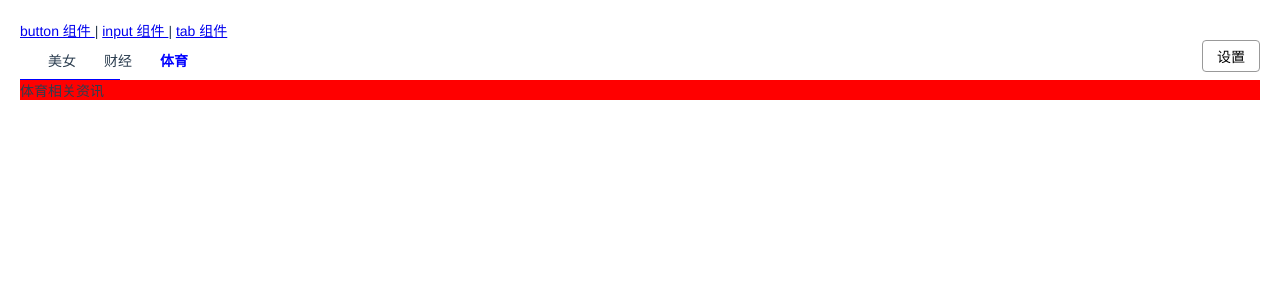
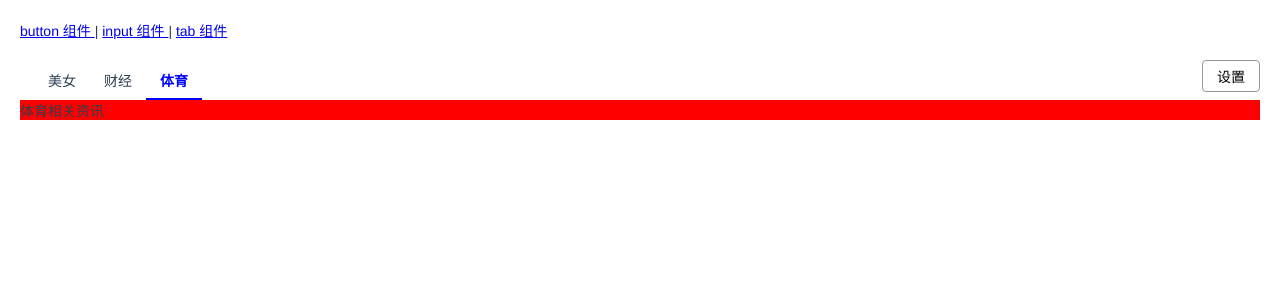
Before and after one commit to jameshuang623/myGuluUI, a Vue app: page /#/home/tab in a window 1280 px wide. Shown: the top 300 px of the page. Built offline with nearby package versions, Linux system fonts and the light colour scheme.

Commit message:
tab 切换动画完成

```diff
--- a/src/App.vue
+++ b/src/App.vue
@@ -12,7 +12,6 @@
   -webkit-font-smoothing: antialiased;
   -moz-osx-font-smoothing: grayscale;
   color: #2c3e50;
-  margin: 20px;
 }
 
 
--- a/src/assets/global.css
+++ b/src/assets/global.css
@@ -7,6 +7,7 @@
     --color: #333;
     --border-color: #999;
     --border-color-hover: #666;
+    --view-margin: 20px;
 }
 
 *{
--- a/src/components/Tabs.vue
+++ b/src/components/Tabs.vue
@@ -1,5 +1,5 @@
 <template>
-  <div class="wrapper">
+  <div class="tabs">
     <slot></slot>
   </div>
 </template>
--- a/src/components/TabsBody.vue
+++ b/src/components/TabsBody.vue
@@ -1,5 +1,5 @@
 <template>
-  <div class="wrapper">
+  <div class="tabs-body">
     <slot></slot>
   </div>
 </template>
--- a/src/components/TabsHead.vue
+++ b/src/components/TabsHead.vue
@@ -2,6 +2,8 @@
   <div class="tabs-head">
     <slot></slot>
     <div class="line" ref="line"></div>
+<!--    <div class="line" ref="line" v-if="x"></div>-->
+<!--    v-if 会控制 div 是否显示在 DOM 里-->
     <div class="actions-wrapper">
       <slot name="actions" class="actions"></slot>
     </div>
@@ -13,8 +15,15 @@ export default {
   name: "TabsHeader",
   inject:['eventBus'],
   created() {
-    this.eventBus.$on('update:selected', (item)=>{
-      console.log(item)
+    this.eventBus.$on('update:selected', (item, vm)=>{
+      // this.x = true
+      let {width, left} = vm.$el.getBoundingClientRect()
+      // 原生 JS 的 API
+      this.$refs.line.style.width = `${width}px`
+      // this.$refs.line.style.transform = `translateX(${left - 20}px)`
+
+      this.$refs.line.style.left = `${left - 20}px`
+      // 这个 20 该如何引用到全局 CSS 中的 view-margin？
     })
   }
 }
@@ -32,9 +41,8 @@ $blue: blue;
   > .line{
     position: absolute;
     bottom: 0;
-    border-bottom: 1px solid $blue;
-    width: 100px;
-
+    border-bottom: 2px solid $blue;
+    transition: all 350ms;
   }
 
   > .actions-wrapper{
--- a/src/views/Home.vue
+++ b/src/views/Home.vue
@@ -1,5 +1,6 @@
 <template>
-  <div>
+  <div class="wrapper">
+    <div class="link">
       <router-link to="/home/button">
         button 组件
       </router-link>
@@ -11,8 +12,11 @@
       <router-link to="/home/tab">
         tab 组件
       </router-link>
+    </div>
+    <div class="view">
+      <router-view></router-view>
+    </div>
 
-    <router-view></router-view>
 
   </div>
 
@@ -24,3 +28,18 @@ export default {
   name: 'Home',
 }
 </script>
+
+<style lang="scss">
+
+.link{
+  //text-align: center;
+  padding: 20px;
+}
+.view{
+  margin-left: var(--view-margin);
+  margin-right: var(--view-margin);
+
+
+
+}
+</style>
```
